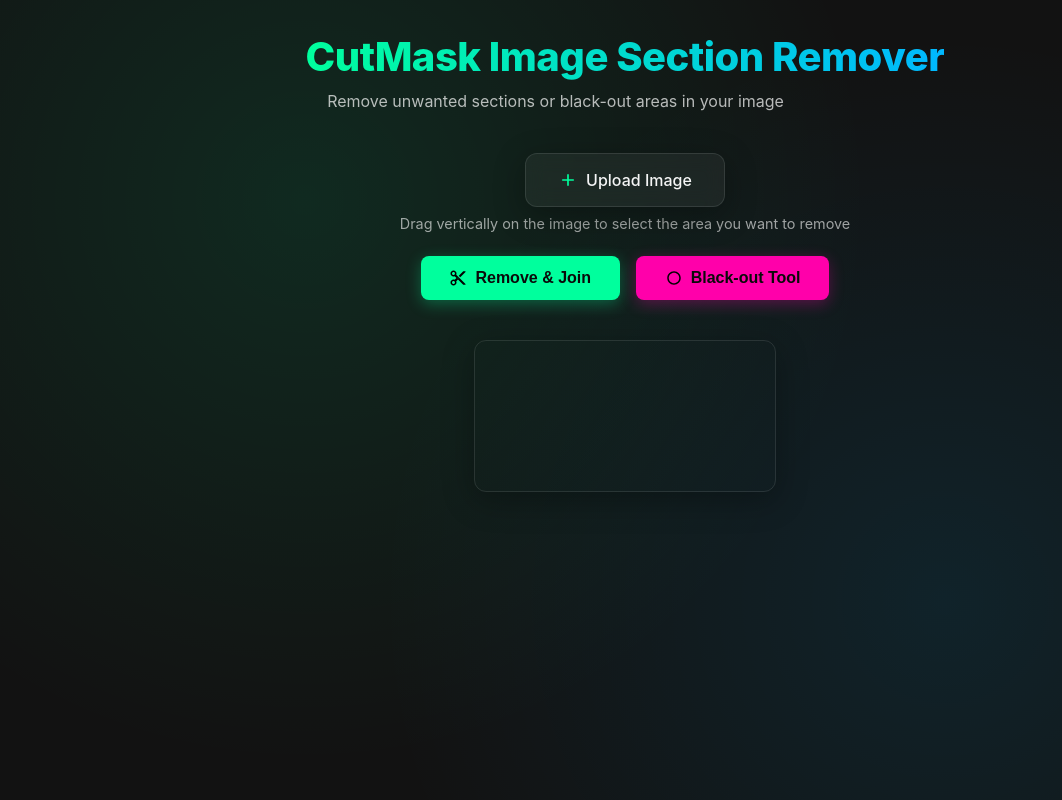
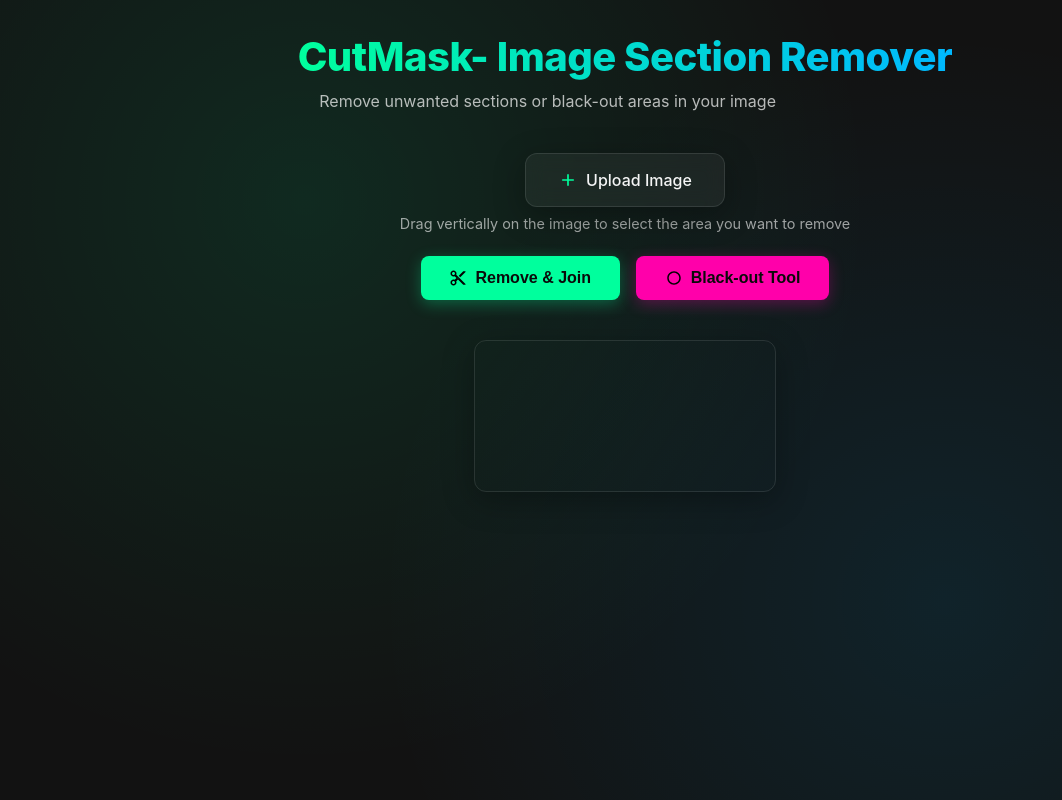
Before and after one commit to mish0as/image-section-remover, a plain HTML site: page index.html in a window 1280 px wide. Shown: the whole page, without its empty margins (15-1077 px from the left). Drawn offline with Linux system fonts and the light colour scheme.

Commit message:
Update index.html

```diff
--- a/index.html
+++ b/index.html
@@ -275,7 +275,7 @@
 <body>
   <div class="container">
     <header>
-      <h1>CutMask Image Section Remover</h1>
+      <h1>CutMask- Image Section Remover</h1>
       <p class="subtitle">Remove unwanted sections or black-out areas in your image</p>
     </header>
 
```
